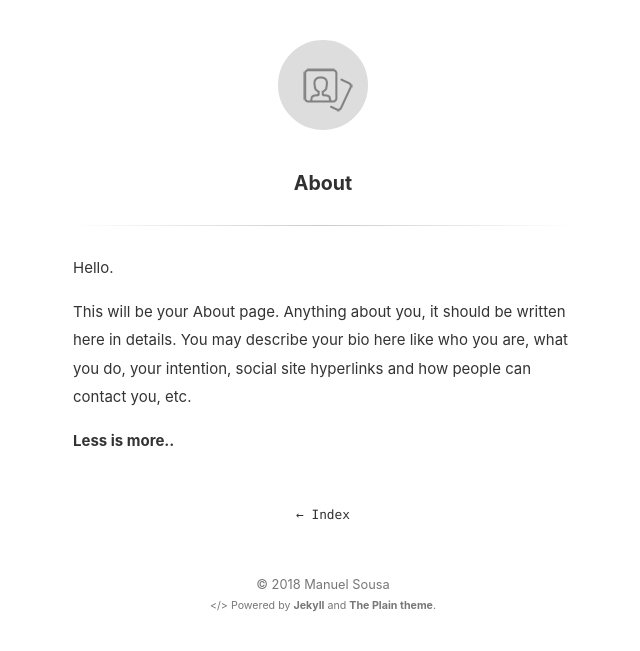
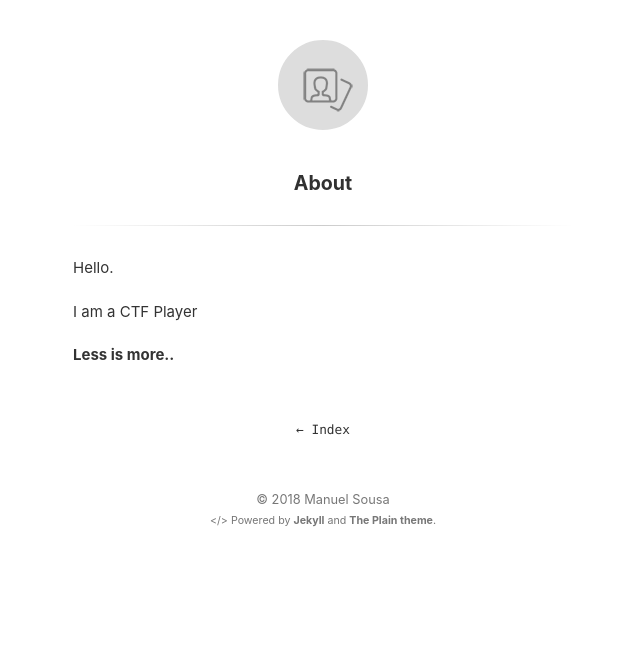
Before and after one commit to manuelsousa7/manuelsousa7.github.io, a Jekyll site: the page built from about.md, in a window 1280 px wide. Shown: the top 651 px of the page, without its empty margins (317-957 px from the left). Built offline with Jekyll 4.4.1, drawn with Linux system fonts in a browser that asks for light colours.

```diff
--- a/_config.yml
+++ b/_config.yml
@@ -6,7 +6,7 @@ author_name:        "Manuel Sousa" # change this to your name
 
 # Site Settings
 url:                https://manuelsousa7.github.io # main url
-baseurl:            /the-plain
+baseurl:            /
 permalink:          /:title # Post permalink
 timezone:           Europe/Lisbon # https://en.wikipedia.org/wiki/List_of_tz_database_time_zones
 mathjax:            true  # enables support for mathjax - set to 'false' to disable
--- a/about.md
+++ b/about.md
@@ -5,6 +5,6 @@ title: About
 
 Hello.
 
-This will be your About page. Anything about you, it should be written here in details. You may describe your bio here like who you are, what you do, your intention, social site hyperlinks and how people can contact you, etc.
+I am a CTF Player
 
 **Less is more..**
```
